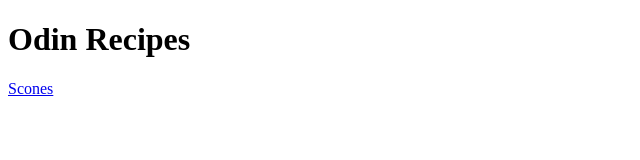
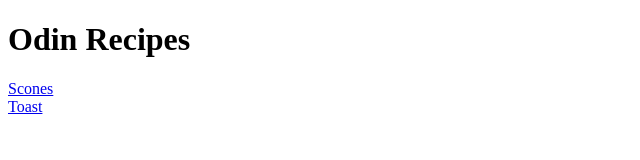
Before and after one commit to RizzleRix/odin-recipes, a plain HTML site: page index.html in a window 1280 px wide. Shown: the full height of the page, 0-640 px from the left. Drawn offline with Linux system fonts and the light colour scheme.

Commit message:
add link to toast.html on index.html

```diff
--- a/index.html
+++ b/index.html
@@ -9,6 +9,8 @@
     <h1>Odin Recipes</h1>
 
     <a href="./recipes/scones.html">Scones</a>
+    <br>
+    <a href="./recipes/toast.html">Toast</a>
 
 </body>
 </html>
```
